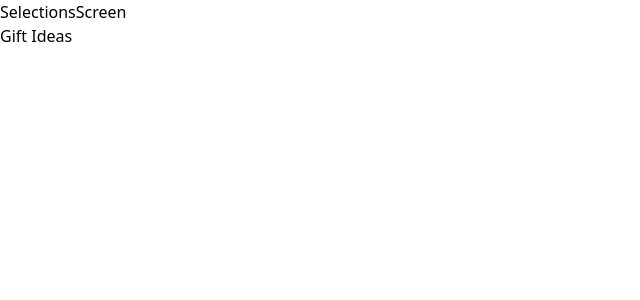
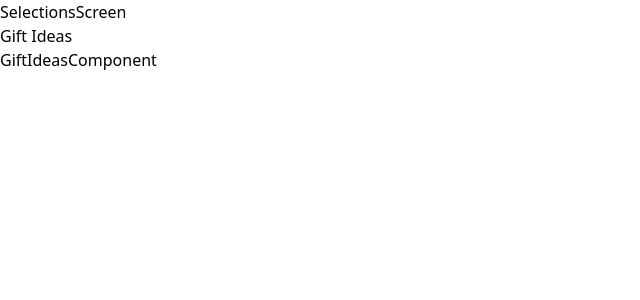
Before and after one commit to Globe-Works/Regalo, a React app: page /giftideas in a window 1280 px wide. Shown: the top 300 px of the page, without its empty margins (0-640 px from the left). Built offline with nearby package versions, Linux system fonts and the light colour scheme; the HTML template or start-up script is replaced by a standard one.

Commit message:
Gift Ideas and Selection screen router working

```diff
--- a/routes/GiftIdeas.js
+++ b/routes/GiftIdeas.js
@@ -1,8 +1,10 @@
 import React from "react";
-
+import { Outlet } from 'react-router-dom'
 const GiftIdeas = () => {
     return (
+        <div id="body">
         <h1>GiftIdeasComponent</h1>
+        </div>
     )
 };
 
--- a/routes/SelectionsScreen.js
+++ b/routes/SelectionsScreen.js
@@ -1,11 +1,13 @@
 import React from "react";
-import { Link } from 'react-router-dom'
+import { Link } from 'react-router-dom';
+import { Outlet } from 'react-router-dom'
 const SelectionsScreen = () => {
     return (
 
         <>
             <h1>SelectionsScreen</h1>
             <Link to='/giftideas' >Gift Ideas</Link>
+            <Outlet />
         </>
 
     )
--- a/src/App.js
+++ b/src/App.js
@@ -5,6 +5,7 @@ import {
   createRoutesFromElements,
   Route,
   RouterProvider,
+  Outlet
 } from "react-router-dom";
 // import {
 //   GiftIdeas,
@@ -16,14 +17,29 @@ import ErrorPage from './error-page';
 let router = createBrowserRouter(
   createRoutesFromElements(
     <Route path="/" element={<SelectionsScreen />} errorElement={<ErrorPage />}>
-      <Route path="giftideas" element={<GiftIdeas />} />
+      <Route path="/giftideas" element={<GiftIdeas />} />
     </Route>
   )
 );
-
+// const router = createBrowserRouter([
+//   {
+//     path: "/",
+//     element: <SelectionsScreen />,
+//     errorElement: <ErrorPage />,
+//   },
+//   {
+//     path: "giftideas",
+//     element: <GiftIdeas />,
+//   },
+// ]);
 
 const App = () => {
-  return <RouterProvider router={router} />;
+  return (
+    <>
+      <RouterProvider router={router} />
+    </>
+
+  );
 }
 
 
```
